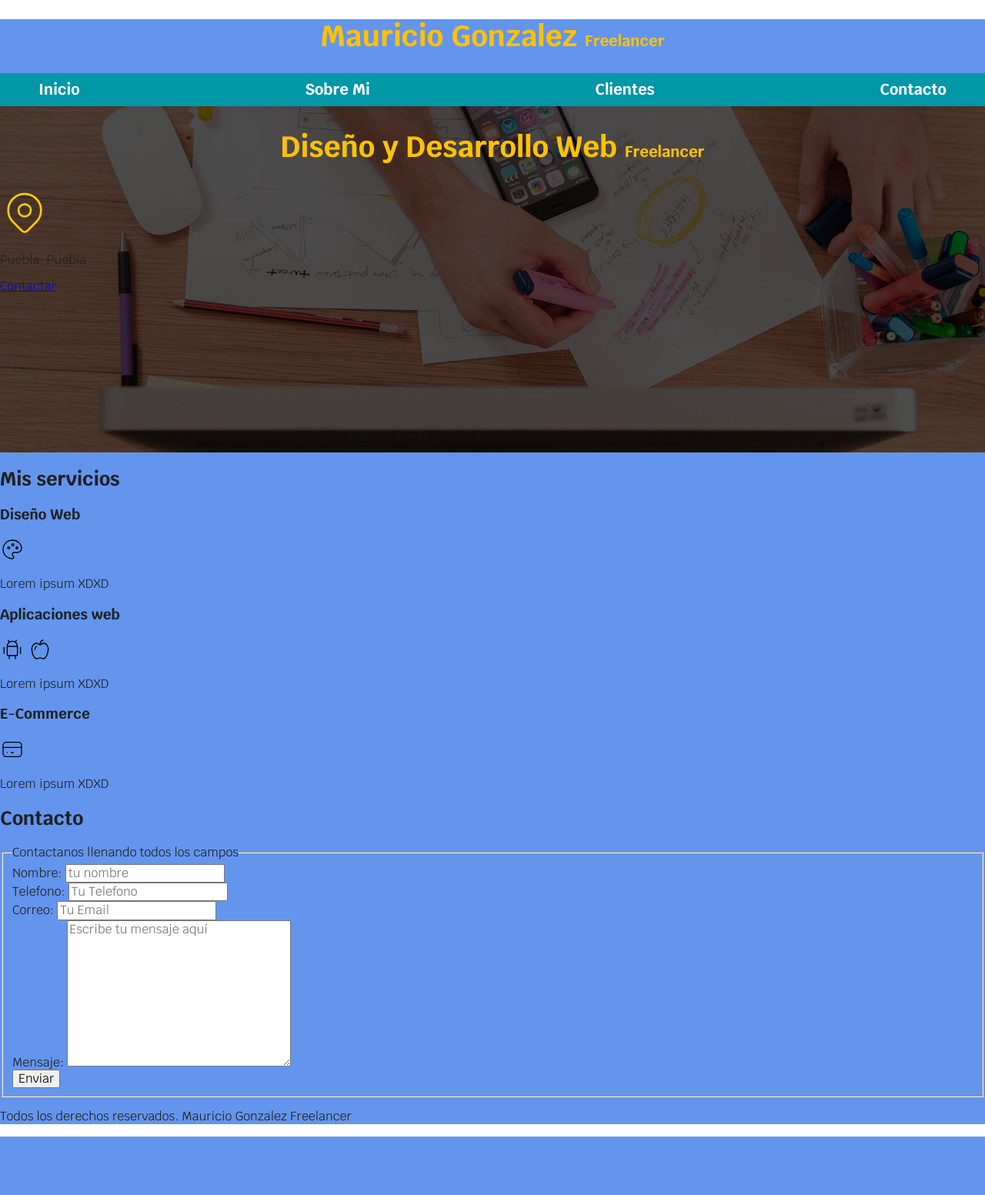
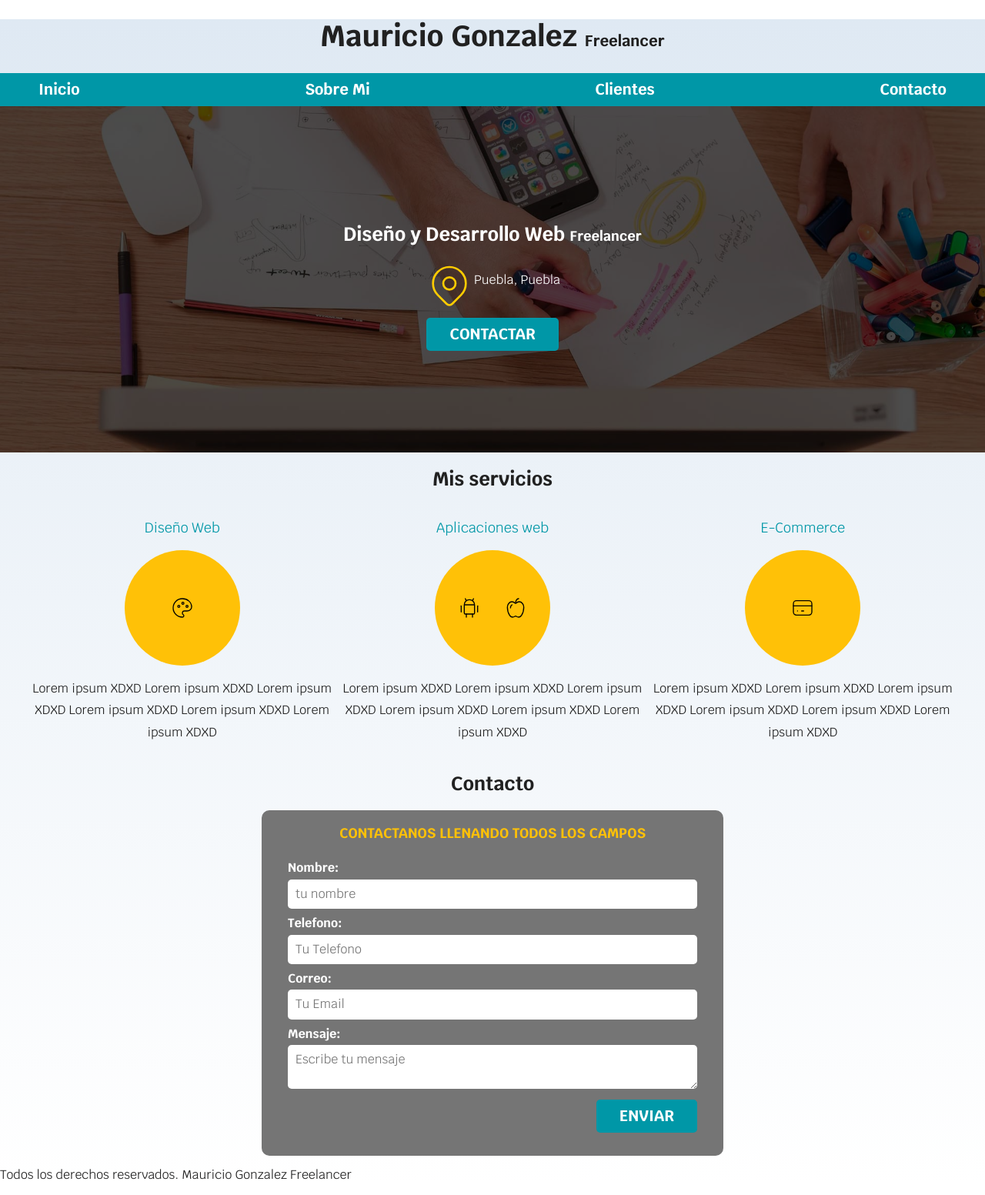
Before and after one commit to MauricioTorgon/AppsWeb, a PHP site: page / in a window 1280 px wide. Shown: the whole page at 77% size. Before the commit the page ends 1477 px from the top, so only its background shows below. Run offline with PHP 8.4, Linux system fonts and the light colour scheme.

Commit message:
Cambios hasta la hora 3 con 27 minutos

```diff
--- a/Practicas/Sección 5 - Material/css/styles.css
+++ b/Practicas/Sección 5 - Material/css/styles.css
@@ -4,8 +4,10 @@
     --primario: #ffc107;
     --secundario: #0097a7;
     --gris: #757575;
+    --grisClaro: #dfe9f3;
 }
 
+/*Globales*/
 html{
     font-size: 62.5%;
     background-color: var(--blanco);
@@ -21,14 +23,64 @@ se aumente por el padding o margin, entre otros.*/
 body{
     font-size: 16px; /* 1rem=10px*/
     font-family: 'Krub', sans-serif;
-    background-color: var(--blanco);
+    background-image: linear-gradient(to bottom, var(--grisClaro) 0%, var(--blanco) 100%);
     color: var(--oscuro);
 }
 
-.titulo{
+.contenedor{
+    max-width: 120rem; /* 1200px */
+    margin: 0 auto;
+    /* si solo hay 2 valores, el primer valor es el de arriba y abajo y el segundo el de derecha e izquierda respectivamente */
+    /*margin-top: 0;
+    margin-right: auto;
+    margin-bottom: 0;
+    margin-left: auto;*/
+}
+
+.boton{
+    background-color: var(--secundario);
+    color: var(--blanco);
+    padding: 1rem 3rem;
+    margin-top: 1rem;
+    font-size: 2rem;
+    text-decoration: none;
+    text-transform: uppercase;
+    font-weight: 700;
+    border-radius: 5px;
+    width: 80%;
     text-align: center;
+    border: none;
+}
+@media (min-width: 480px) {
+    .boton{
+        width: auto;
+    }
+
+}
+.boton:hover{
+    background-color: var(--primario);
+    color: var(--oscuro);
+    cursor: pointer;
+}
+
+.sombra{
+    cursor: pointer;
+}
+
+/*Tipografía*/
+h1{
     font-size: 3.8rem;
-    color: var(--primario);
+}
+
+h2{
+    font-size: 2.8rem;
+}
+
+h3{
+    font-size: 1.8rem;
+}
+h1, h2, h3{
+    text-align: center;
 }
 
 .titulo span{
@@ -44,16 +96,8 @@ h2 span{
     font-size: 1.8rem;
 }
 
-.contenedor{
-    max-width: 120rem; /* 1200px */
-    margin: 0 auto;
-    /* si solo hay 2 valores, el primer valor es el de arriba y abajo y el segundo el de derecha e izquierda respectivamente */
-    /*margin-top: 0;
-    margin-right: auto;
-    margin-bottom: 0;
-    margin-left: auto;*/
-}
 
+/*Navegacion*/
 .nav-bg{
     background-color: var(--secundario);
 }
@@ -89,19 +133,17 @@ h2 span{
     background-color: var(--primario);
     color: var(--oscuro)
 }
-@media ( min-width: 768px ){
-    body{
-        background-color: cornflowerblue;
-    }
 
-}
 
+/*Hero*/
+/*Hero es una sección destacada que suele contener una imagen de fondo y un mensaje principal*/
 .hero{
     background-image: url('../img/hero.jpg');
     background-repeat: no-repeat;
     background-size: cover;
     height: 450px;
-    position:relative
+    position:relative;
+    margin-bottom: 2rem;
 }
 
 .contenido-hero{
@@ -110,9 +152,122 @@ h2 span{
     background-color: rgb(0 0 0 0 /70%); /*sintaxis ahora*/
     width: 100%;
     height: 100%;
+
+    display: flex;
+    flex-direction: column;
+    justify-content: center;
+    align-items: center;
 }
 
-/*
+.contenido-hero p,.contenido-hero h2{
+    color: var(--blanco);
+}
+
+.ubicacion{
+    display: flex;
+    align-items: flex-start;
+}
+
+/*Servicios*/
+.servicios{
+    display: grid;
+    grid-template-columns: 1fr;
+    /*3 columnas de igual tamaño. Tambien puede ser 33.3% 33.3% 33.3%
+                                            o bien  1fr 1fr 1fr*/
+    grid-template-rows: 1fr;
+
+    /*grid: 20rem 80rem / 30rem 30rem;*/ /*Alternativa ahorra codigo*/
+}@media (min-width: 768px) {
+    .servicios{
+        grid-template-columns: repeat(3, 1fr); /*3 columnas de igual tamaño*/
+        column-gap: 1rem;;
+    }
+
+}
+
+.servicio {
+
+    display: flex  ;
+    flex-direction: column;
+    align-items: center;
+}
+
+.servicio h3{
+    color: var(--secundario);
+    font-weight: normal;
+}
+
+.servicio p{
+    line-height: 1.8;
+    text-align: center;
+}
+
+.servicio .iconos{
+    height: 15rem;
+    width: 15rem;
+    background-color: var(--primario);
+    border-radius: 50%;
+    display: flex;
+    justify-content: space-evenly;
+    align-items: center;
+
+}
+
+/*Contacto*/
+.formulario{
+    background-color: var(--gris);
+    width: min(60rem, 100%); /*utiliza el valor mas pequeño*/
+    margin: 0 auto;
+    padding: 2rem;
+    border-radius: 1rem;
+}
+.formulario legend{
+    font-size: 1.8rem;
+    text-align: center;
+    text-transform: uppercase;
+    color: var(--primario);
+    font-weight: 700;
+    margin-bottom: 2rem;
+}
+.formulario fieldset{
+    border: none
+}
+
+.contenedor-campos{
+
+}
+
+.campo {
+    margin-bottom: 1rem;
+}
+
+.campo label{
+    color: var(--blanco);
+    font-weight: 700;
+    margin-bottom: 0.5rem;
+    display: block; /*para que ocupe todo el ancho*/
+}
+
+.input-text, textarea{
+    width: 100%;
+    padding: 1rem;
+    border: none;
+    border-radius: 5px;
+    font-size: 1.6rem;
+}
+
+.enviar .boton{
+    width: 100%;
+}@media (min-width: 780px) {
+    .enviar .boton{
+        display: flex;
+        justify-self: right;
+        align-items: end;
+        width: auto;
+    }
+
+}
+/*  Metodologías de CSS
 BEM - Block Element Modifier
 BEM es una metodología para nombrar clases de CSS que ayuda a mantener el código organizado y
 fácil de entender.
--- a/Practicas/Sección 5 - Material/index.html
+++ b/Practicas/Sección 5 - Material/index.html
@@ -6,8 +6,7 @@
     <meta name="viewport" content="width=device-width, initial-scale=1.0">
     <title>Diseñador Freelancer</title>
     <link rel="stylesheet" href="css/normalize.css">
-    <link href="https://fonts.googleapis.com/css?family=Krub:wght@400; 700&display=swap"
-    rel="stylesheet">
+    <link href="https://fonts.googleapis.com/css?family=Krub:wght@400; 700&display=swap" rel="stylesheet">
     <link rel="preaload" href="css/styles.css" as="style"> <!-- se añadio recientemente para aumentar velocidad-->
     <link rel="stylesheet" href="css/styles.css">
 </head>
@@ -25,25 +24,28 @@
         </nav>
     </div>
 
-
     <section class="hero">
         <div class="contenido-hero">
-            <h2 class="titulo">Diseño y Desarrollo Web <span>Freelancer</span></h2>
-            <svg xmlns="http://www.w3.org/2000/svg" width="64" height="64" viewBox="0 0 24 24" fill="none" stroke="#ffcc00"
-                stroke-width="1" stroke-linecap="round" stroke-linejoin="round">
+            <h2>Diseño y Desarrollo Web <span>Freelancer</span></h2>
+            <div class="ubicacion ">
+                <svg xmlns="http://www.w3.org/2000/svg" width="64" height="64" viewBox="0 0 24 24" fill="none"
+                    stroke="#ffcc00" stroke-width="1" stroke-linecap="round" stroke-linejoin="round">
                     <path d="M9 11a3 3 0 1 0 6 0a3 3 0 0 0 -6 0" />
                     <path d="M17.657 16.657l-4.243 4.243a2 2 0 0 1 -2.827 0l-4.244 -4.243a8 8 0 1 1 11.314 0z" />
                 </svg>
                 <p>Puebla, Puebla</p>
-            <a href="#">Contactar</a>
+            </div>
+
+            <a class="boton" href="#">Contactar</a>
         </div>
     </section>
 
-    <main>
+    <main class="contenedor sombra">
         <h2>Mis servicios</h2>
-
-        <section>
+        <div class="servicios">
+            <section class="servicio">
                 <h3>Diseño Web</h3>
+                <div class="iconos">
                     <svg xmlns="http://www.w3.org/2000/svg" width="32" height="32" viewBox="0 0 24 24" fill="none"
                         stroke="#000000" stroke-width="1" stroke-linecap="round" stroke-linejoin="round">
                         <path
@@ -52,13 +54,17 @@
                         <path d="M12.5 7.5m-1 0a1 1 0 1 0 2 0a1 1 0 1 0 -2 0" />
                         <path d="M16.5 10.5m-1 0a1 1 0 1 0 2 0a1 1 0 1 0 -2 0" />
                     </svg>
-            <p>Lorem ipsum XDXD</p>
+                </div>
+                <p>Lorem ipsum XDXD Lorem ipsum XDXD Lorem ipsum XDXD
+                    Lorem ipsum XDXD Lorem ipsum XDXD Lorem ipsum XDXD
+                </p>
             </section>
 
 
-        <section>
+            <section class="servicio">
                 <h3>Aplicaciones web</h3>
                 <!-- SVG icons android-->
+                <div class="iconos">
                     <svg xmlns="http://www.w3.org/2000/svg" width="32" height="32" viewBox="0 0 24 24" fill="none"
                         stroke="#000000" stroke-width="1" stroke-linecap="round" stroke-linejoin="round">
                         <path d="M4 10l0 6" />
@@ -69,8 +75,6 @@
                         <path d="M9 18l0 3" />
                         <path d="M15 18l0 3" />
                     </svg>
-
-            <!-- SVG icons apple-->
                     <svg xmlns="http://www.w3.org/2000/svg" width="32" height="32" viewBox="0 0 24 24" fill="none"
                         stroke="#000000" stroke-width="1" stroke-linecap="round" stroke-linejoin="round">
                         <path
@@ -78,12 +82,16 @@
                         <path d="M7 12c0 -1.47 .454 -2.34 1.5 -3" />
                         <path d="M12 7c0 -1.2 .867 -4 3 -4" />
                     </svg>
-            <p>Lorem ipsum XDXD</p>
+                </div>
+                <p>Lorem ipsum XDXD Lorem ipsum XDXD Lorem ipsum XDXD
+                    Lorem ipsum XDXD Lorem ipsum XDXD Lorem ipsum XDXD
+                </p>
             </section>
 
 
-        <section>
+            <section class="servicio">
                 <h3>E-Commerce</h3>
+                <div class="iconos">
                     <!-- SVG icons e-commerce-->
                     <svg xmlns="http://www.w3.org/2000/svg" width="32" height="32" viewBox="0 0 24 24" fill="none"
                         stroke="#000000" stroke-width="1" stroke-linecap="round" stroke-linejoin="round">
@@ -92,43 +100,49 @@
                         <path d="M7 15l.01 0" />
                         <path d="M11 15l2 0" />
                     </svg>
+                </div>
+                <p>Lorem ipsum XDXD Lorem ipsum XDXD Lorem ipsum XDXD
+                    Lorem ipsum XDXD Lorem ipsum XDXD Lorem ipsum XDXD</p>
+            </section>
+        </div> <!--  Final del div servicios -->
 
-            <p>Lorem ipsum XDXD</p>
-        </section>
-
-    </main>
 
         <section>
             <h2>Contacto</h2>
-        <form action="">
+            <form class="formulario">
                 <fieldset>
                     <legend>Contactanos llenando todos los campos</legend>
 
-                <div>
-                    <label for="name">Nombre:</label>
-                    <input type="text" placeholder="tu nombre" name="name" required />
-
+                    <div class="contenedor-campos">
+                        <div class="campo">
+                            <label>Nombre:</label>
+                            <input class="input-text" type="text" placeholder="tu nombre" name="name" required />
                         </div>
 
-                <div>
-                    <label for="phone">Telefono:</label>
-                    <input type="tel" placeholder="Tu Telefono" id="phone" name="phone" required />
-
-                </div>
-                <label for="email">Correo:</label>
-                <input type="email" placeholder="Tu Email" id="email" name="email" required />
-
-                <div>
-                    <label for="message">Mensaje:</label>
-                    <textarea name="message" id="message" cols="30" rows="10" placeholder="Escribe tu mensaje aquí"
-                        required></textarea>
+                        <div class="campo">
+                            <label>Telefono:</label>
+                            <input class="input-text" type="tel" placeholder="Tu Telefono" id="phone" name="phone" required />
                         </div>
 
-                <div><button type="submit">Enviar</button></div>
+                        <div class="campo">
+                            <label>Correo:</label>
+                            <input class="input-text" type="email" placeholder="Tu Email" id="email" name="email" required />
+                        </div>
+
+                        <div class="campo">
+                            <label>Mensaje:</label>
+                            <textarea class="input-text" placeholder="Escribe tu mensaje"></textarea>
+                        </div>
+                    </div> <!-- Final del div contenedor-campos -->
+
+                    <div class="enviar">
+                        <input class="boton" type="submit" value="Enviar">
+                    </div>
                 </fieldset>
 
             </form>
         </section>
+    </main>
 
     <footer>
         <p>Todos los derechos reservados. Mauricio Gonzalez Freelancer</p>
```
Lines whose indentation alone changed are shown as unchanged.
